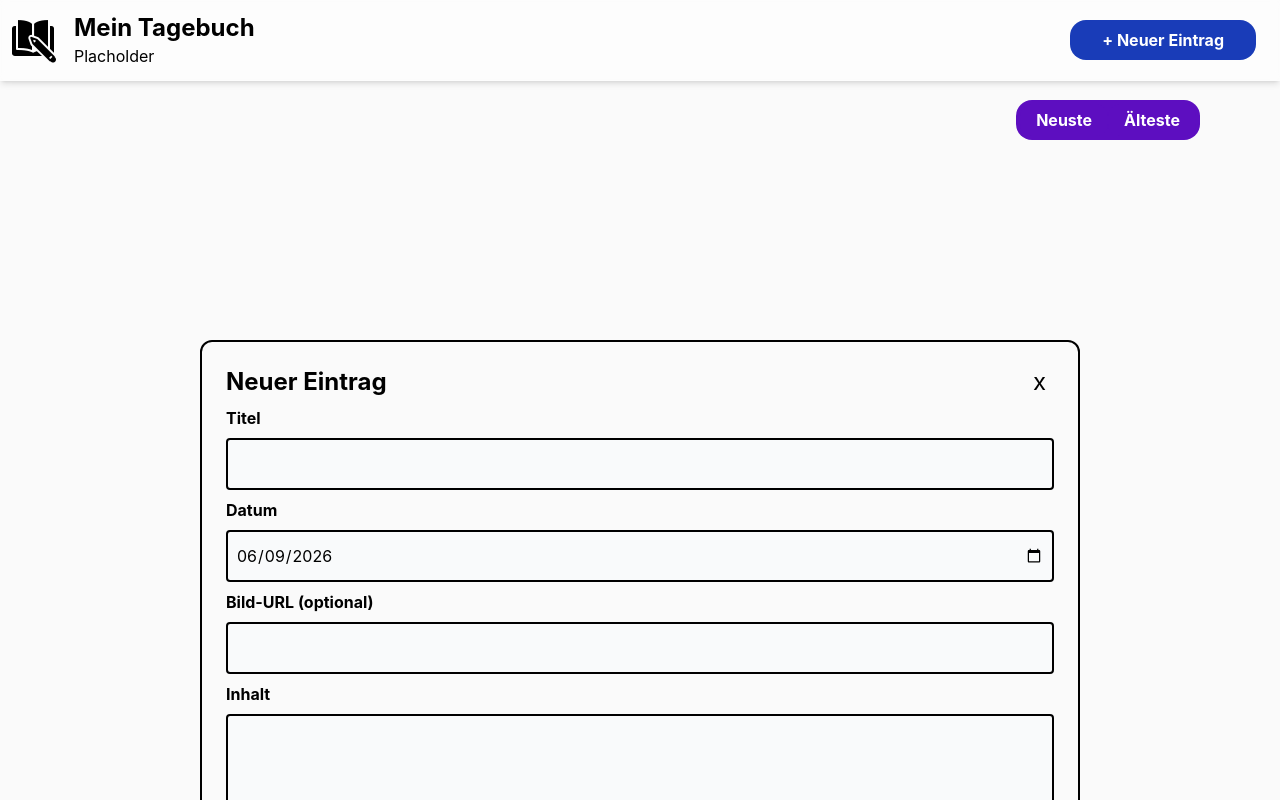
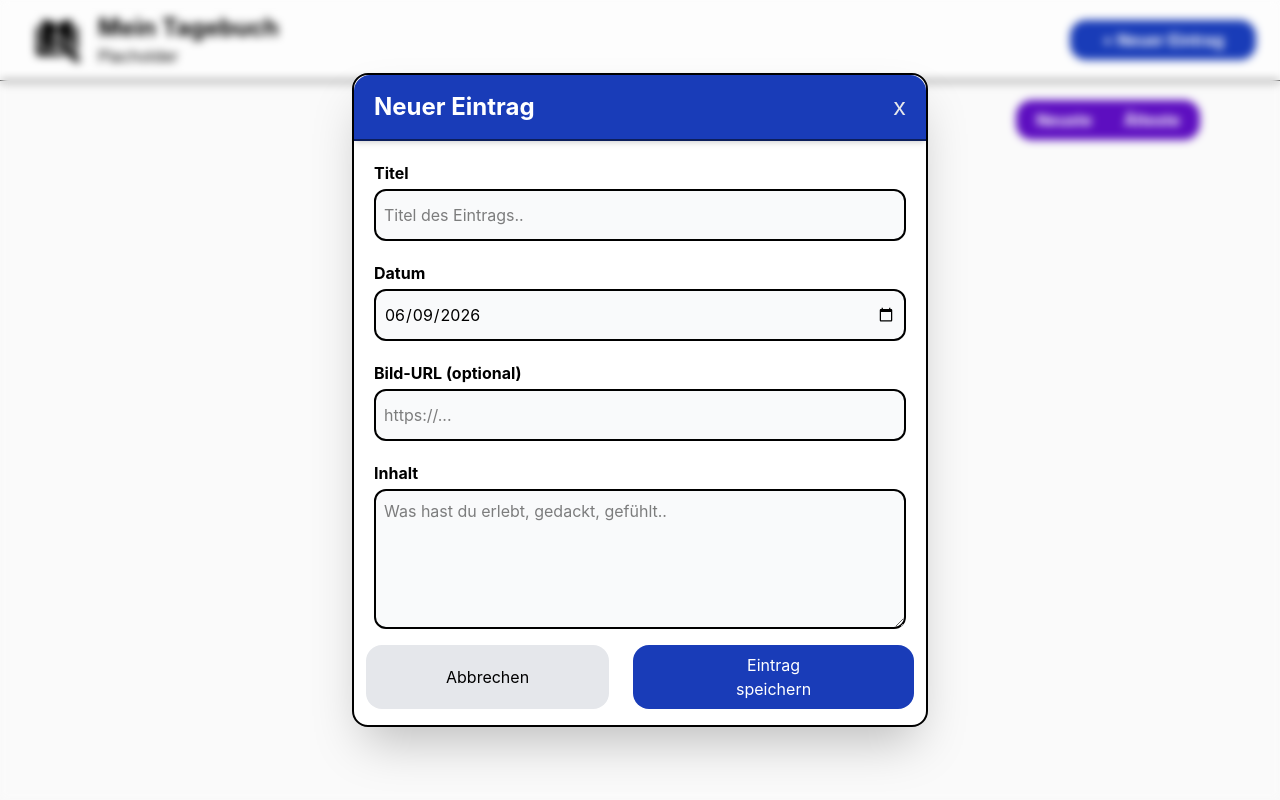
Before and after one commit to Vickiiv/personal-diary, a React (Vite) app: page / in a window 1280 px wide. Both pictures are taken after a click on the button "+ Neuer Eintrag". Shown: the top 800 px of the page. Built offline with nearby package versions, Linux system fonts and the light colour scheme.

Commit message:
add Formular layout

```diff
--- a/src/components/Form/EntryForm.jsx
+++ b/src/components/Form/EntryForm.jsx
@@ -31,80 +31,90 @@ function EntryForm({ setEntries, closeModal, entries }) {
   };
 
   return (
-    <div className="m-50 p-4 rounded-xl border-2">
-      <form onSubmit={handleSubmit}>
-        <div className="flex justify-between px-2">
-          <h2 className="font-bold text-2xl py-2">Neuer Eintrag</h2>
+    <div className="fixed inset-0 flex items-center justify-center backdrop-blur-xs">
+      <form
+        onSubmit={handleSubmit}
+        className="bg-white border-2 rounded-2xl w-full max-w-xl shadow-2xl"
+      >
+        <div className="flex justify-between bg-blue-800 rounded-t-2xl  px-5 py-2 border-b-2 border-black/50 shadow-md">
+          <h2 className="font-bold text-2xl py-2 text-white">Neuer Eintrag</h2>
 
           <button
             type="button"
             onClick={closeModal}
-            className="rounded-full px-2 text-2xl hover:text-red-700"
+            className="  text-2xl text-gray-200 cursor-pointer rounded-full hover:text-white"
           >
             x
           </button>
         </div>
 
-        <div className="flex flex-col">
+        <div className="flex flex-col mt-5">
           {/* Titel */}
-          <label className="px-2 font-bold" htmlFor="">
+          <label className="mx-5 mb-1 font-bold " htmlFor="title">
             Titel
           </label>
           <input
             type="text"
-            className="bg-gray-50 border-2 rounded px-2 p-3 m-2 "
+            id="title"
+            placeholder="Titel des Eintrags.."
+            className="focus:outline-2 focus:outline-blue-800 bg-gray-50 border-2 rounded-xl px-2 py-3 mx-5"
             required
             value={title}
             onChange={(e) => setTitle(e.target.value)}
           />
 
           {/* Datum */}
-          <label className="px-2 font-bold" htmlFor="">
+          <label className="mx-5 mt-5 mb-1 font-bold " htmlFor="date">
             Datum
           </label>
           <input
             type="date"
-            className="bg-gray-50 border-2 rounded px-2 p-3 m-2"
+            id="date"
+            className="focus:outline-2 focus:outline-blue-800 bg-gray-50 border-2 rounded-xl px-2 py-3 mx-5"
             required
             value={date}
             onChange={(e) => setDate(e.target.value)}
           />
 
           {/* Bild-URL */}
-          <label className="px-2 font-bold" htmlFor="">
+          <label className="mx-5 mt-5 mb-1 font-bold " htmlFor="url">
             Bild-URL (optional)
           </label>
           <input
             type="url"
-            className="bg-gray-50 border-2 rounded px-2 p-3 m-2"
+            id="url"
+            placeholder="https://..."
+            className="focus:outline-2 focus:outline-blue-800 bg-gray-50 border-2 rounded-xl px-2 p-3 mx-5"
             value={picture}
             onChange={(e) => setPicture(e.target.value)}
           />
 
           {/* Inhalt */}
-          <label className="px-2 font-bold" htmlFor="">
+          <label className="mx-5 mt-5 mb-1 font-bold " htmlFor="content">
             Inhalt
           </label>
           <textarea
             type="text"
-            className="bg-gray-50 border-2 rounded px-2  pt-2 pb-20 m-2"
+            id="content"
+            placeholder="Was hast du erlebt, gedackt, gefühlt.."
+            className="focus:outline-2 focus:outline-blue-800 bg-gray-50 border-2 rounded-xl px-2 pt-2 pb-20 mx-5"
             value={content}
             onChange={(e) => setContent(e.target.value)}
           />
         </div>
 
-        <div className="flex justify-center gap-10">
+        <div className="flex justify-around my-2">
           <button
             type="button"
             onClick={closeModal}
-            className="bg-gray-200 py-2  px-5 rounded my-2 hover:bg-gray-300 "
+            className="bg-gray-200 py-2 mx-3  px-20 rounded-2xl my-2 hover:bg-gray-300 "
           >
             Abbrechen
           </button>
 
           <button
             type="submit"
-            className="bg-gray-200 py-2  px-5 rounded my-2 hover:bg-gray-300 "
+            className="bg-blue-800 text-white py-2 mx-3 px-20 rounded-2xl my-2 hover:bg-blue-900 cursor-pointer"
           >
             Eintrag speichern
           </button>
--- a/src/layouts/Header.jsx
+++ b/src/layouts/Header.jsx
@@ -3,8 +3,8 @@ import AddEntryButton from "../components/UI/AddEntryButton";
 
 function Header({ openModal }) {
   return (
-    <header className="fixed top-0 left-0 w-full flex items-center justify-between   bg-white/50 backdrop-blur-xs border-b border-white/30 shadow-md">
-      <div className="flex gap-2 ">
+    <header className="fixed top-0 left-0 w-full flex items-center justify-between   bg-white/50 backdrop-blur-xs border-b shadow-md">
+      <div className="flex gap-2 px-6">
         <img
           src="public/assets/pencilandbook_black.png"
           alt="logo"
```
